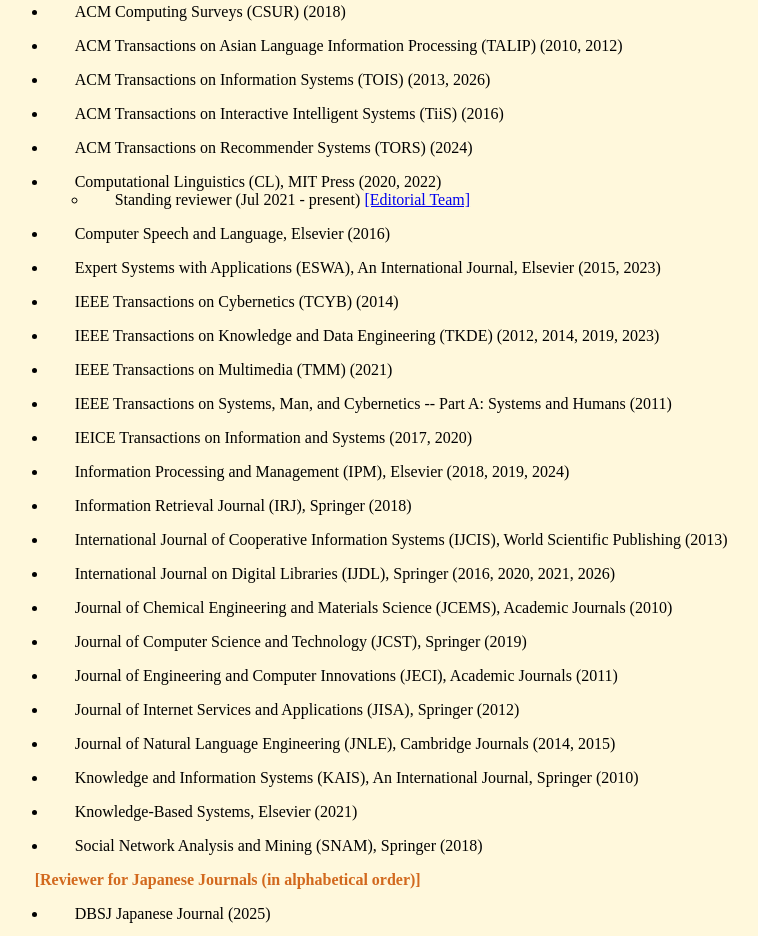
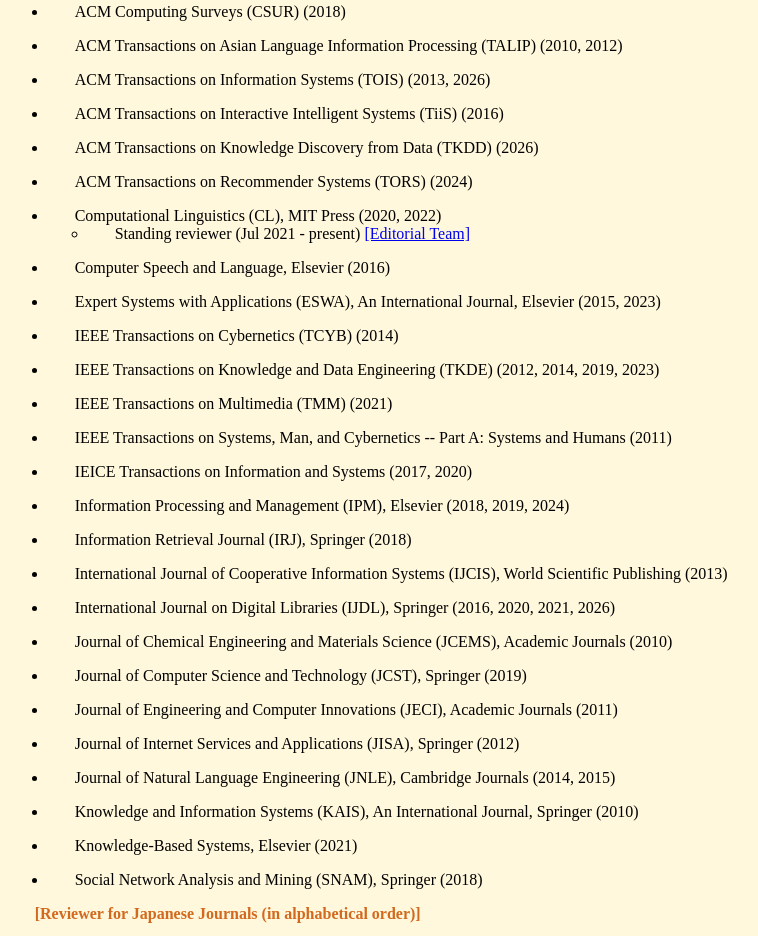
Before and after one commit to zakugus/zakugus.github.io, a plain HTML site: page index.html in a window 1280 px wide. Shown: the part 8529-9465 px from the top of the page, without its empty margins (0-758 px from the left). Drawn offline with Linux system fonts and the light colour scheme.

Commit message:
Update index.html

```diff
--- a/index.html
+++ b/index.html
@@ -2206,6 +2206,12 @@ ACM Transactions on Interactive Intelligent Systems (TiiS) (2016)
 
 <ul>
  <li>
+ACM Transactions on Knowledge Discovery from Data (TKDD) (2026)
+ </li>
+</ul>
+
+<ul>
+ <li>
 ACM Transactions on Recommender Systems (TORS) (2024)
  </li>
 </ul>
```
